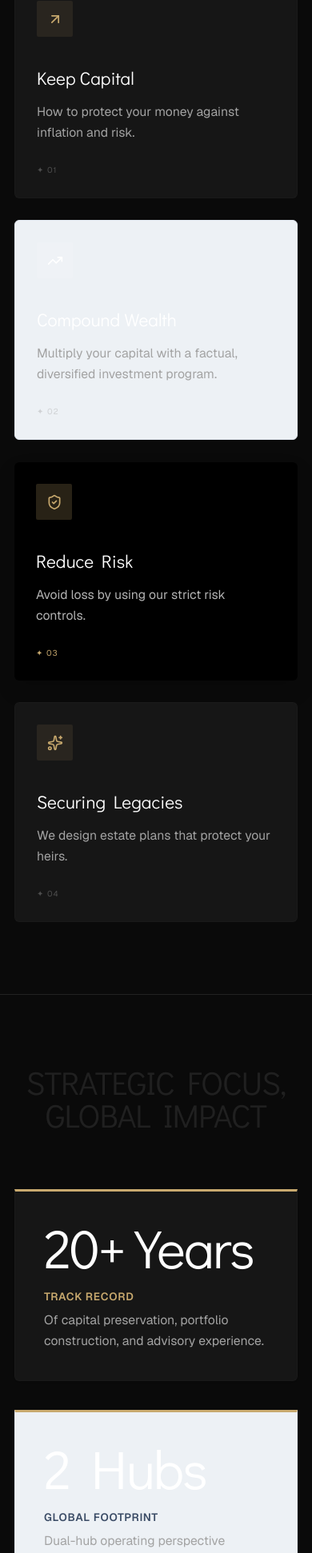
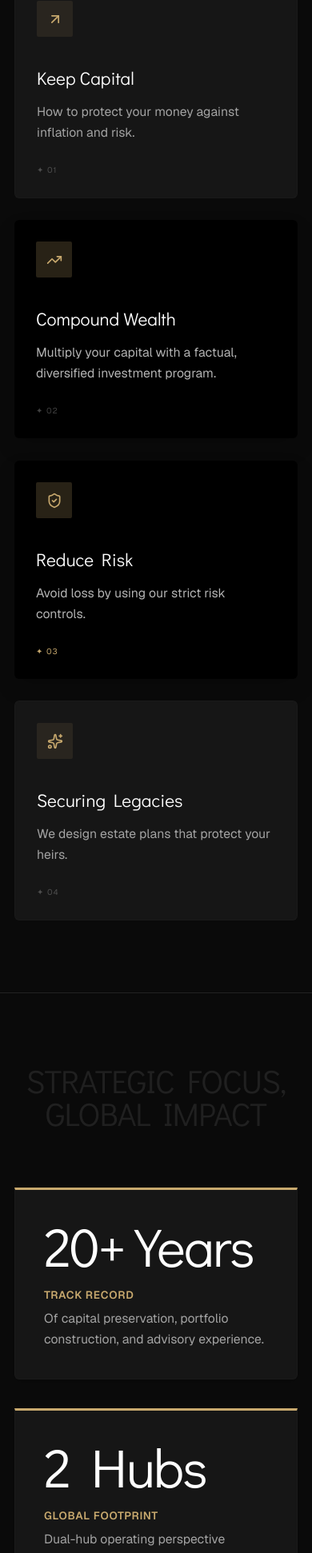
Before and after one commit to joey-stack/Lee-Investment-Handlers, a Next.js app: page /about in a window 390 px wide. Shown: the part 1571-3513 px from the top of the page at 80% size. Built offline with nearby package versions, Linux system fonts and the light colour scheme; no server answers.

Commit message:
style: fix stats card contrast, unify WhyChooseUs mobile spacing, and align Compound Wealth card style

```diff
--- a/src/components/sections/AboutCommitmentsSection.tsx
+++ b/src/components/sections/AboutCommitmentsSection.tsx
@@ -39,11 +39,7 @@ export const AboutCommitmentsSection: React.FC = () => {
             let titleColor = "text-brand-primary";
             let descColor = "text-brand-secondary";
 
-            if (index === 1) {
-              // Light blue-gray card
-              cardBg = "bg-[#EDF1F5] border border-slate-200 text-brand-primary";
-              iconContainerBg = "bg-brand-primary/10 text-brand-primary";
-            } else if (index === 2) {
+            if (index === 1 || index === 2) {
               // Dark accent card
               cardBg = "bg-brand-bg-alternate border-0 text-white shadow-[0_12px_24px_rgba(0,0,0,0.15)]";
               iconContainerBg = "bg-brand-alternate/20 text-brand-alternate";
--- a/src/components/sections/AboutStatsSection.tsx
+++ b/src/components/sections/AboutStatsSection.tsx
@@ -29,14 +29,14 @@ export const AboutStatsSection: React.FC = () => {
             </p>
           </div>
 
-          {/* Stat 2 — Light Blue-Gray Card */}
+          {/* Stat 2 — Dark themed Card (matched to first card) */}
           <div
-            className="bg-[#EDF1F5] border-t-[3px] border-t-brand-alternate border-x border-b border-slate-200 rounded-b-[6px] p-8 md:p-12 flex flex-col items-start text-left min-h-[220px] transition-all duration-300 shadow-[0px_2px_8px_rgba(0,0,0,0.01)] hover:shadow-[0px_8px_24px_rgba(10,10,10,0.04)] animate-fade-up-delay-4 hover:-translate-y-1"
+            className="bg-brand-bg-secondary border-t-[3px] border-t-brand-alternate border-x border-b border-brand-border/40 rounded-b-[6px] p-8 md:p-12 flex flex-col items-start text-left min-h-[220px] transition-all duration-300 shadow-[0px_2px_8px_rgba(0,0,0,0.01)] hover:shadow-[0px_8px_24px_rgba(10,10,10,0.04)] animate-fade-up-delay-4 hover:-translate-y-1"
           >
             <span className="font-heading text-6xl md:text-7xl lg:text-8xl font-normal text-brand-primary tracking-tight leading-none mb-4">
               2 Hubs
             </span>
-            <span className="font-body text-xs font-semibold text-[#3B4C66] uppercase tracking-wider mb-2">
+            <span className="font-body text-xs font-semibold text-brand-alternate uppercase tracking-wider mb-2">
               Global Footprint
             </span>
             <p className="font-body text-sm md:text-base text-brand-secondary leading-relaxed max-w-sm">
--- a/src/components/sections/WhyChooseUs.tsx
+++ b/src/components/sections/WhyChooseUs.tsx
@@ -66,9 +66,9 @@ export const WhyChooseUs: React.FC = () => {
           {items.map((item, index) => (
             <div
               key={item.title}
-              className="bg-brand-bg-secondary border border-brand-border/40 rounded-[6px] p-6 md:p-8 flex flex-col justify-between hover:shadow-[0px_8px_24px_rgba(0,0,0,0.04)] hover:-translate-y-1 transition-all duration-300 min-h-[250px] animate-fade-up-delay-4"
+              className="bg-brand-bg-secondary border border-brand-border/40 rounded-[6px] p-6 md:p-8 flex flex-col justify-start hover:shadow-[0px_8px_24px_rgba(0,0,0,0.04)] hover:-translate-y-1 transition-all duration-300 sm:min-h-[260px] animate-fade-up-delay-4"
             >
-              <div className="flex flex-col gap-5">
+              <div className="flex flex-col gap-4">
                 {/* Top Row: Index and Icon */}
                 <div className="flex justify-between items-center w-full">
                   <span className="font-body text-xs font-semibold text-brand-alternate tracking-widest">
@@ -83,12 +83,12 @@ export const WhyChooseUs: React.FC = () => {
                 <h3 className="font-heading text-lg font-normal text-brand-primary leading-snug">
                   {item.title}
                 </h3>
+
+                {/* Description */}
+                <p className="font-body text-xs md:text-sm text-brand-secondary leading-relaxed">
+                  {item.description}
+                </p>
               </div>
-
-              {/* Description */}
-              <p className="font-body text-xs md:text-sm text-brand-secondary leading-relaxed mt-4">
-                {item.description}
-              </p>
             </div>
           ))}
         </div>
```
